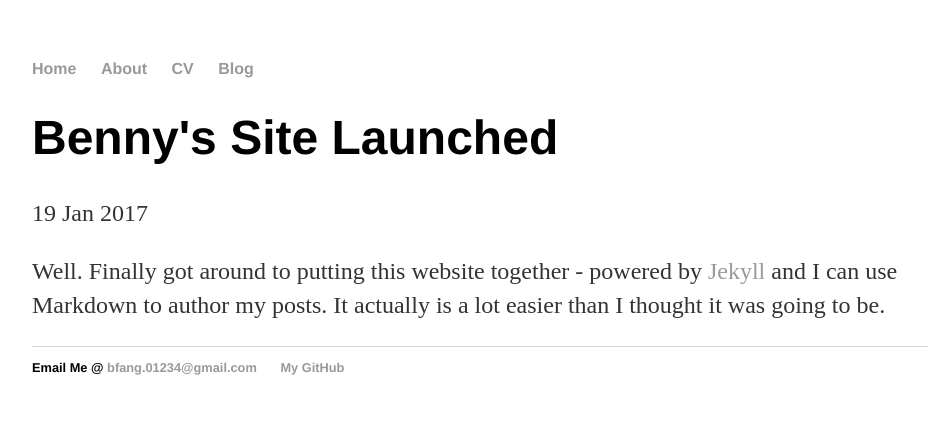
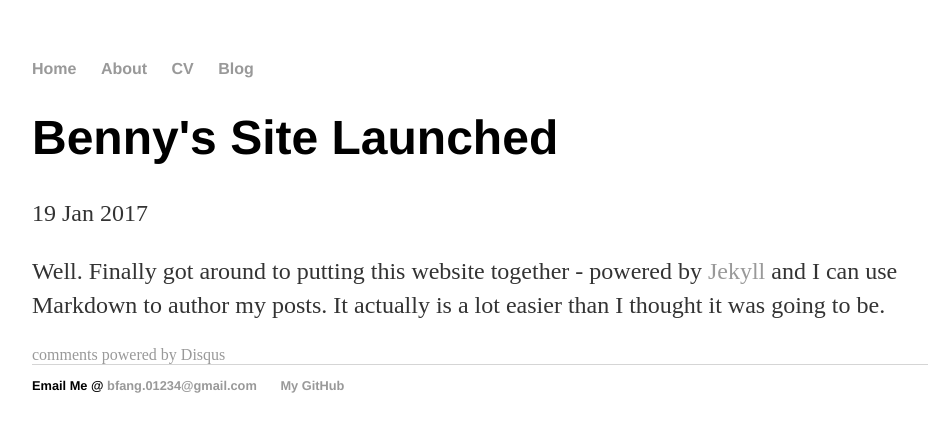
Before and after one commit to bennyfang/bennyfang.github.io, a Jekyll site: the page built from _posts/2017-01-19-benny-fang-site-launched.md, in a window 1280 px wide. Shown: the top 432 px of the page, without its empty margins (160-1088 px from the left). Built offline with Jekyll 4.4.1, drawn with Linux system fonts in a browser that asks for light colours.

Commit message:
Update post.html

```diff
--- a/_layouts/post.html
+++ b/_layouts/post.html
@@ -6,4 +6,8 @@ layout: default
 
 <div class="post">
   {{ content }}
+  	<!-- Post comments -->
+	<div class="notecomments">
+		{% include disqus.html %}
+	</div>
 </div>
```
